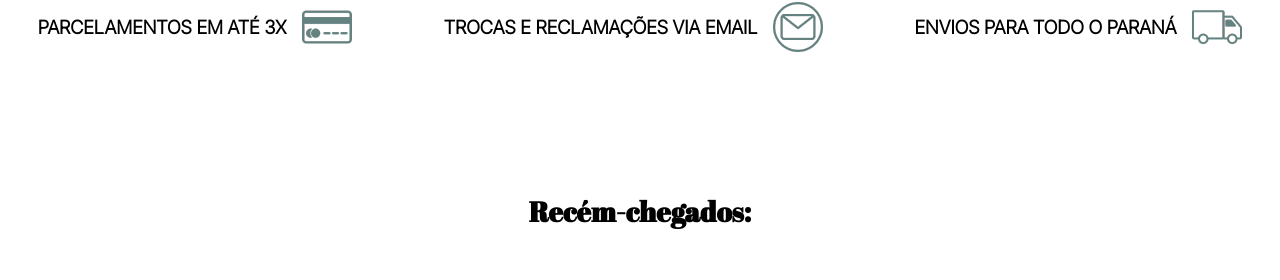
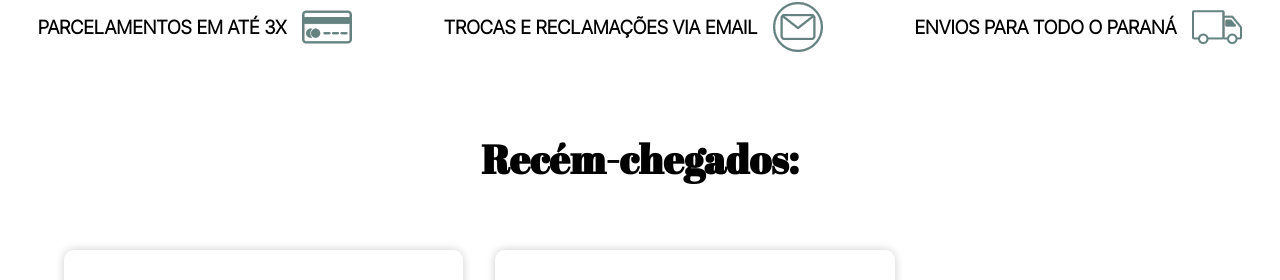
Before and after one commit to Letiti4/React-Module5, a React (Vite) app: page / in a window 1280 px wide. Shown: the part 814-1094 px from the top of the page. Built offline with nearby package versions, Linux system fonts and the light colour scheme; grey boxes are pictures that could not be loaded.

Commit message:
fix: alteração de h2 -> h1

```diff
--- a/src/components/ListaProdutosNovos/ListaProdutosNovos.jsx
+++ b/src/components/ListaProdutosNovos/ListaProdutosNovos.jsx
@@ -10,7 +10,7 @@ const ListaProdutosNovos = () => {
     return (
         <div className="container-lista-produtos">
             <div>
-                <h2> Recém-chegados: </h2>
+                <h1> Recém-chegados: </h1>
 
                 <div className="container-lista">
                     {livrosPromo.filter((livro) => livro.titulo.toLowerCase().includes(pesquisa.toLowerCase())).map(livro =>
--- a/src/components/ListaProdutosNovos/listaProdutosNovos.styles.css
+++ b/src/components/ListaProdutosNovos/listaProdutosNovos.styles.css
@@ -2,8 +2,11 @@
   margin: 5%;
 }
 
-.container-lista-produtos h2{
+.container-lista-produtos h1{
   font-family: 'Abril Fatface', serif;
+  font-size: 2.5rem;
+  display: flex;
+  justify-content: center
 }
 
 .container-lista {
```
